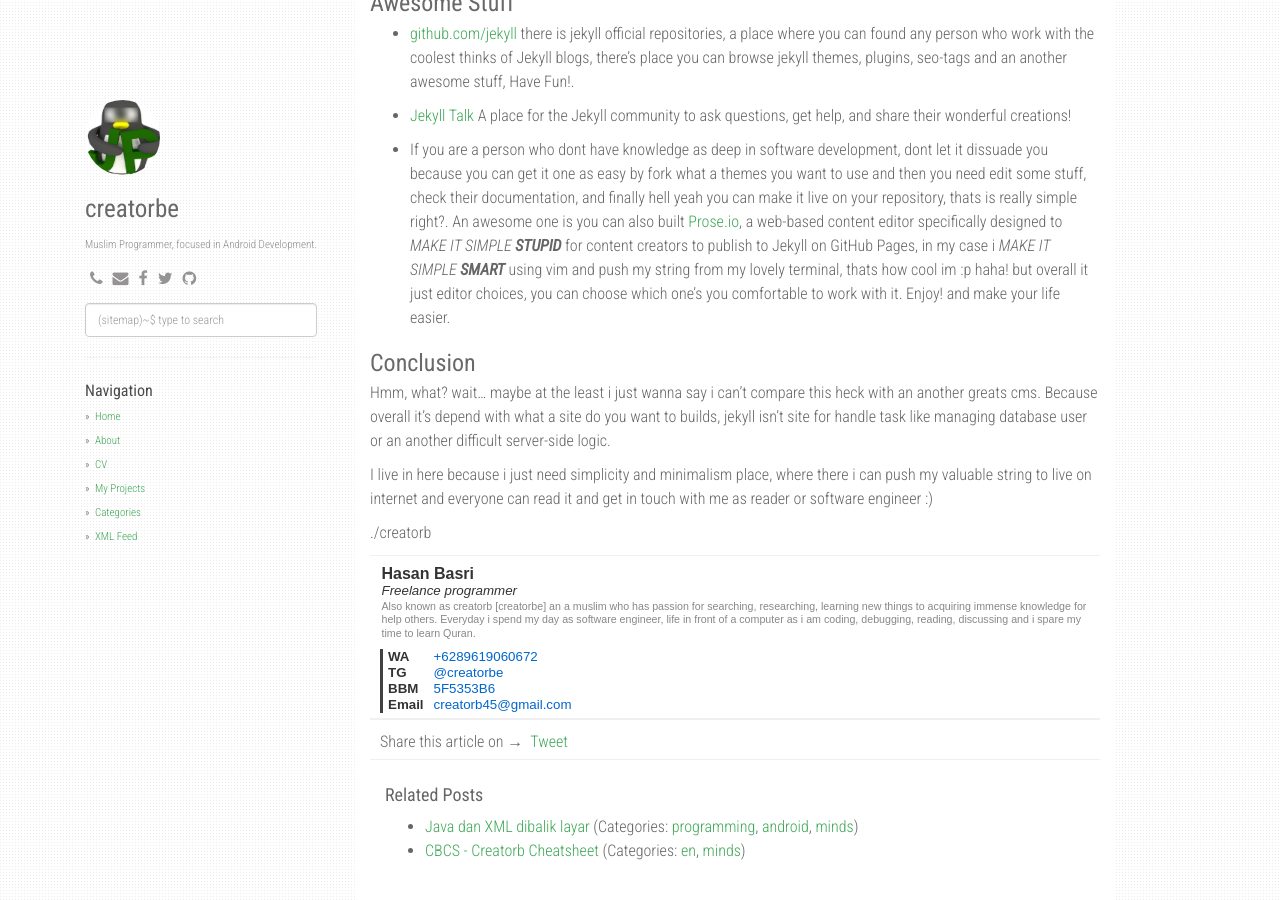
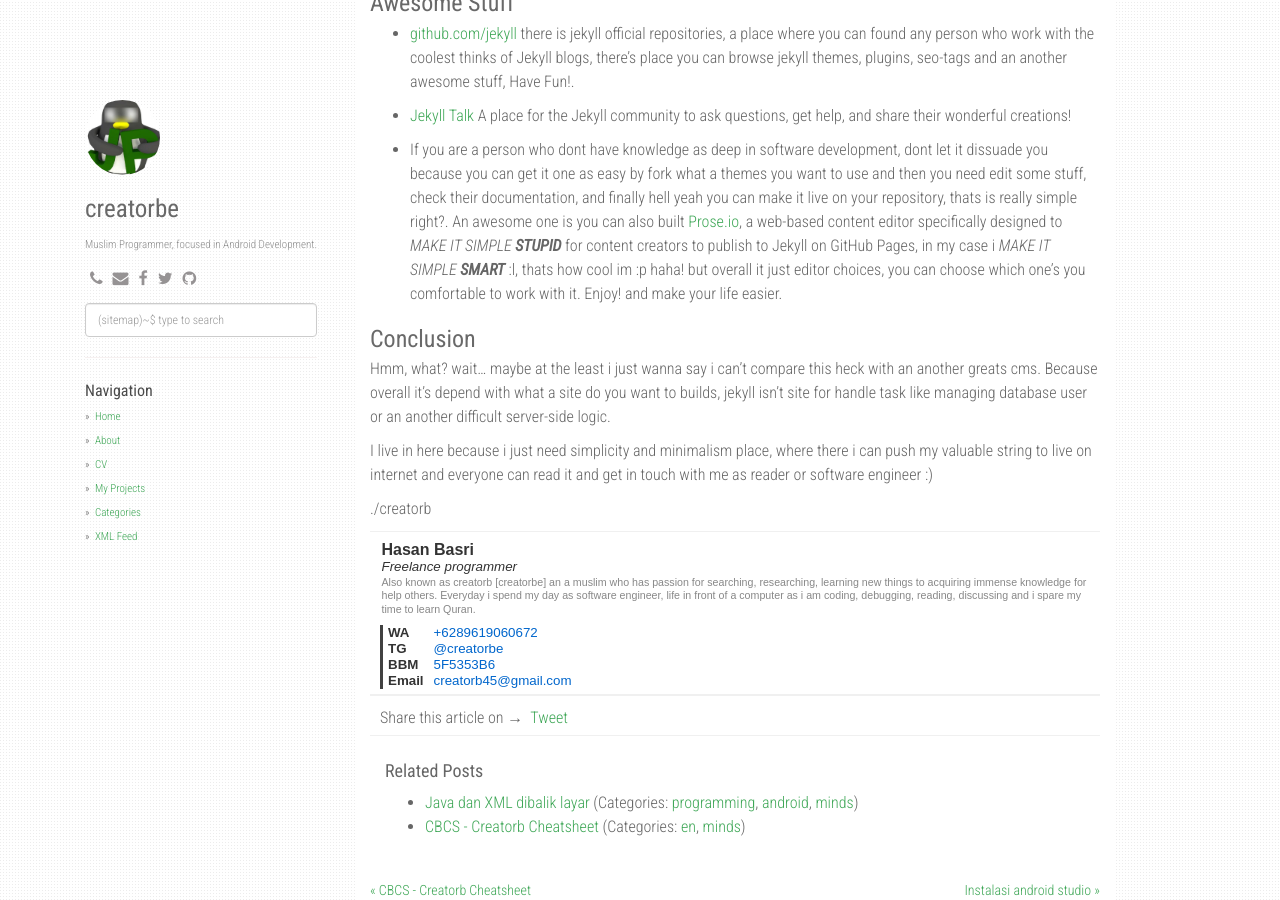
Before and after one commit to creatorbe/creatorbe.github.io, a Jekyll site: the page built from _posts/2015-10-26-gh-pages-creatorbe.md, in a window 1280 px wide and 900 px high, scrolled down 1495 px. Built offline with Jekyll 4.4.1, drawn with Linux system fonts in a browser that asks for light colours; nearby versions of some CDN libraries; comment, search, counter and statistics services are not loaded.

Commit message:
add pics

```diff
--- a/_posts/2015-10-26-gh-pages-creatorbe.md
+++ b/_posts/2015-10-26-gh-pages-creatorbe.md
@@ -20,6 +20,7 @@
 
 
 ### Getting Started
+
 
 **Github Pages Quickstart**
 
@@ -73,7 +74,7 @@
 
 - [Jekyll Talk](https://talk.jekyllrb.com/) A place for the Jekyll community to ask questions, get help, and share their wonderful creations!
 
-- If you are a person who dont have knowledge as deep in software development, dont let it dissuade you because you can get it one as easy by fork what a themes you want to use and then you need edit some stuff, check their documentation, and finally hell yeah you can make it live on your repository, thats is really simple right?. An awesome one is you can also built [Prose.io](http://prose.io/), a web-based content editor specifically designed to *MAKE IT SIMPLE __STUPID__* for content creators to publish to Jekyll on GitHub Pages, in my case i *MAKE IT SIMPLE __SMART__* using vim and push my string from my lovely terminal, thats how cool im :p haha! but overall it just editor choices, you can choose which one's you comfortable to work with it. Enjoy! and make your life easier.
+- If you are a person who dont have knowledge as deep in software development, dont let it dissuade you because you can get it one as easy by fork what a themes you want to use and then you need edit some stuff, check their documentation, and finally hell yeah you can make it live on your repository, thats is really simple right?. An awesome one is you can also built [Prose.io](http://prose.io/), a web-based content editor specifically designed to *MAKE IT SIMPLE __STUPID__* for content creators to publish to Jekyll on GitHub Pages, in my case i *MAKE IT SIMPLE __SMART__* :l, thats how cool im :p haha! but overall it just editor choices, you can choose which one's you comfortable to work with it. Enjoy! and make your life easier.
 
 
 ### Conclusion
```
Also changed, not shown: static/img/creatorbe-links-android.jpg (added), static/img/creatorbe-links-creatorb.png (added), static/img/creatorbe-links-realpics.jpg (added).
